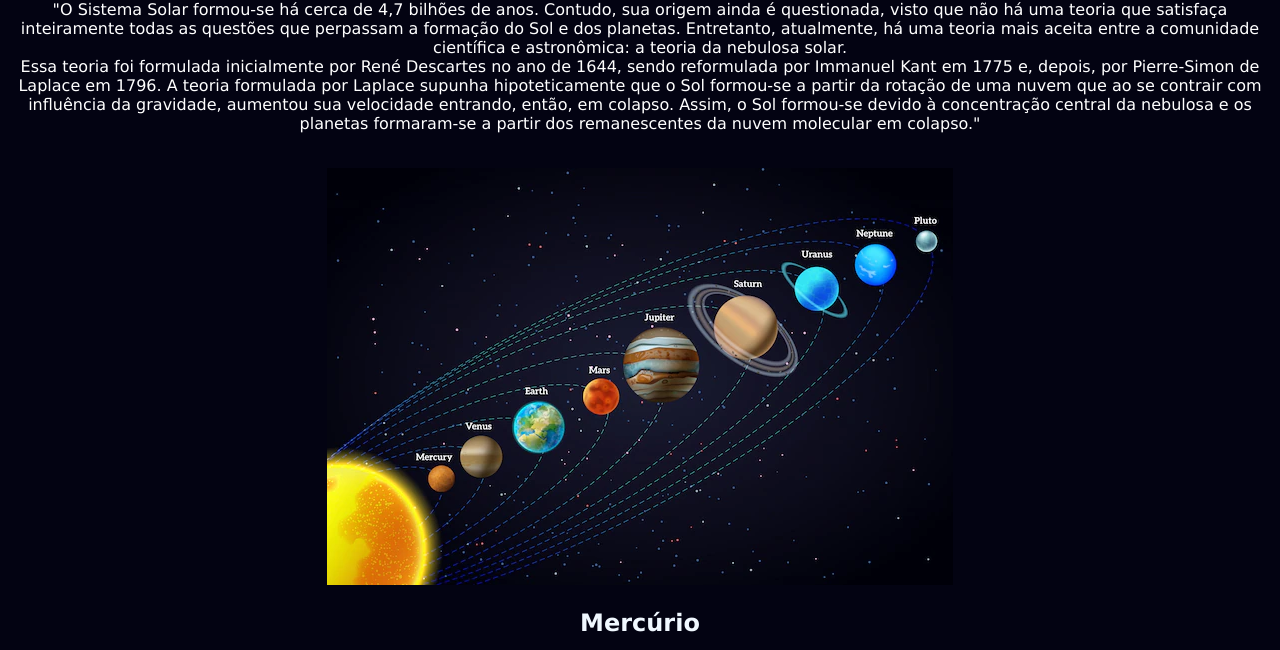
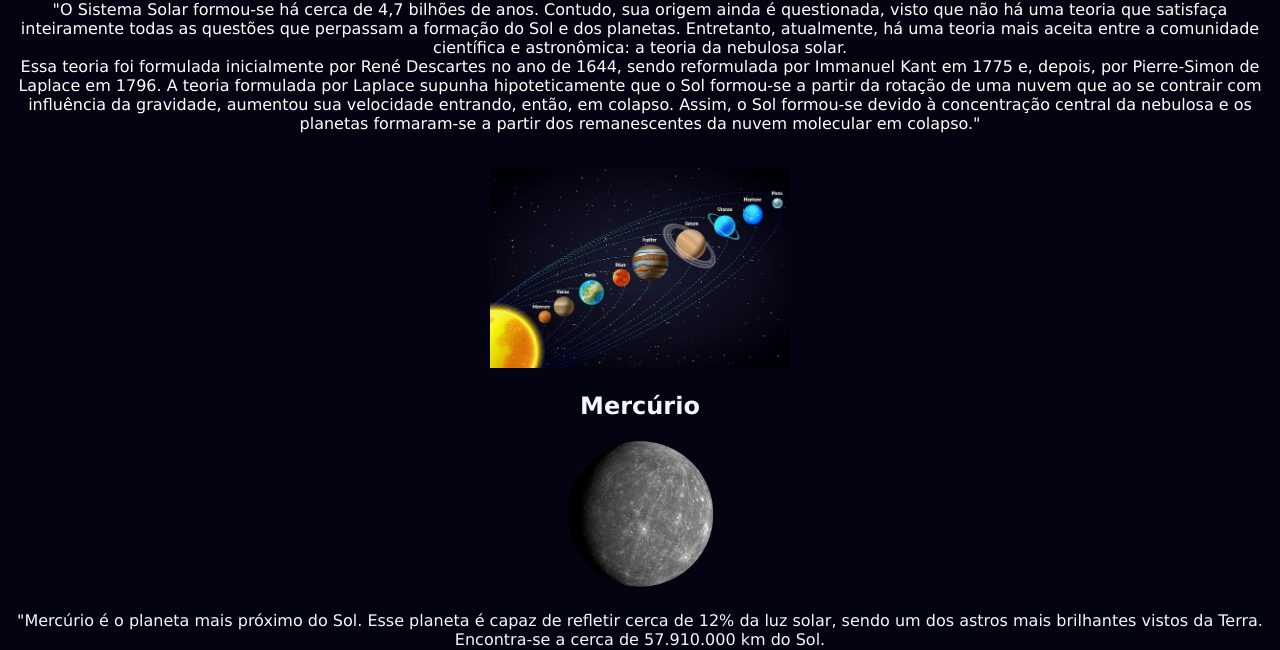
Before and after one commit to Pedrodsp16/sistema-solar, a plain HTML site: page index.html in a window 1280 px wide. Shown: the part 81-731 px from the top of the page. Drawn offline with Linux system fonts and the light colour scheme.

Commit message:
atualizei o tamanho da foto so sl
tava muito grande em celulares

```diff
--- a/style.css
+++ b/style.css
@@ -5,6 +5,10 @@ body {
     font-family: Verdana, sans-serif;
     font-size: 12pt;
 
+
+}
+.fotosl img{
+    max-width: 300px;
 
 }
 .h1 {
```
